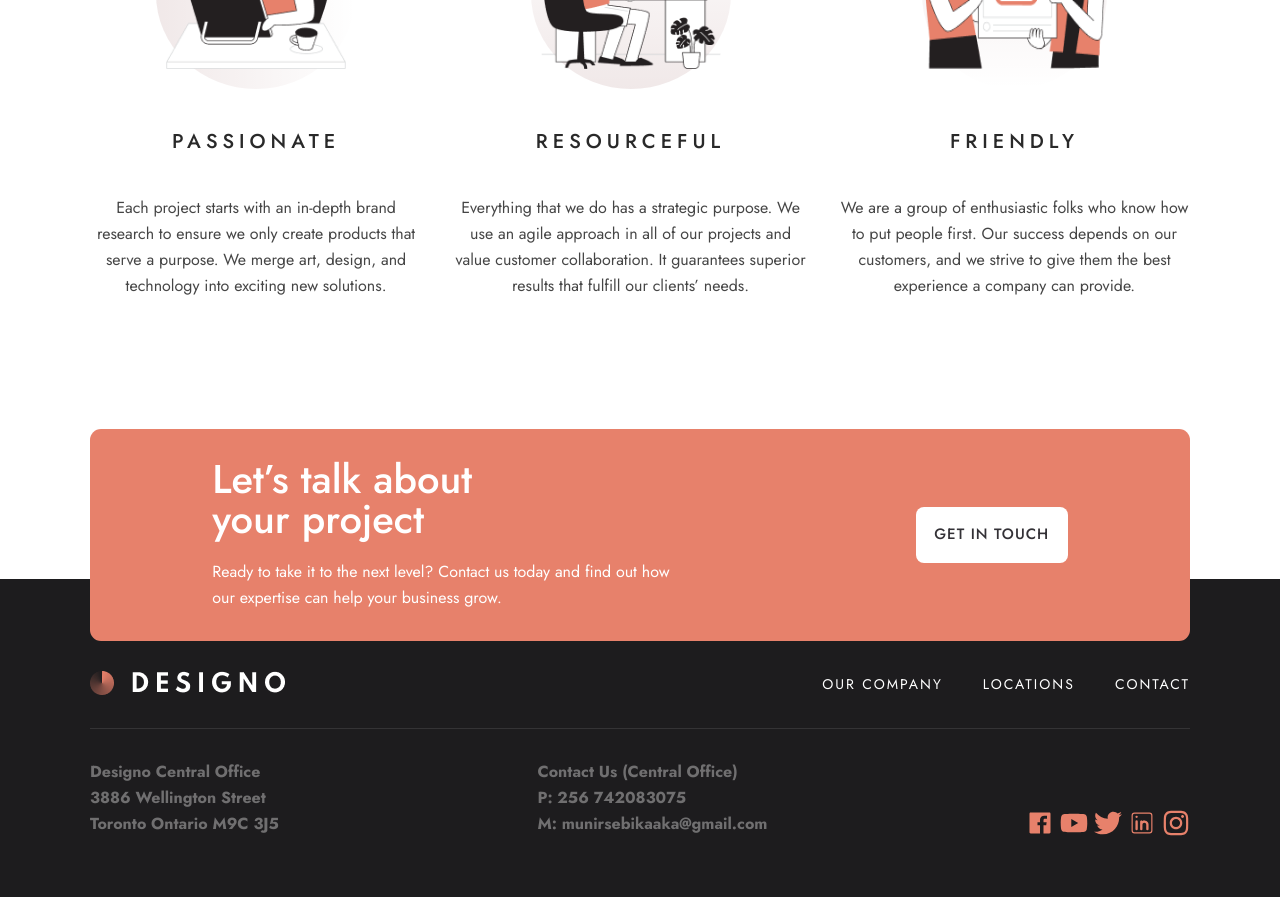
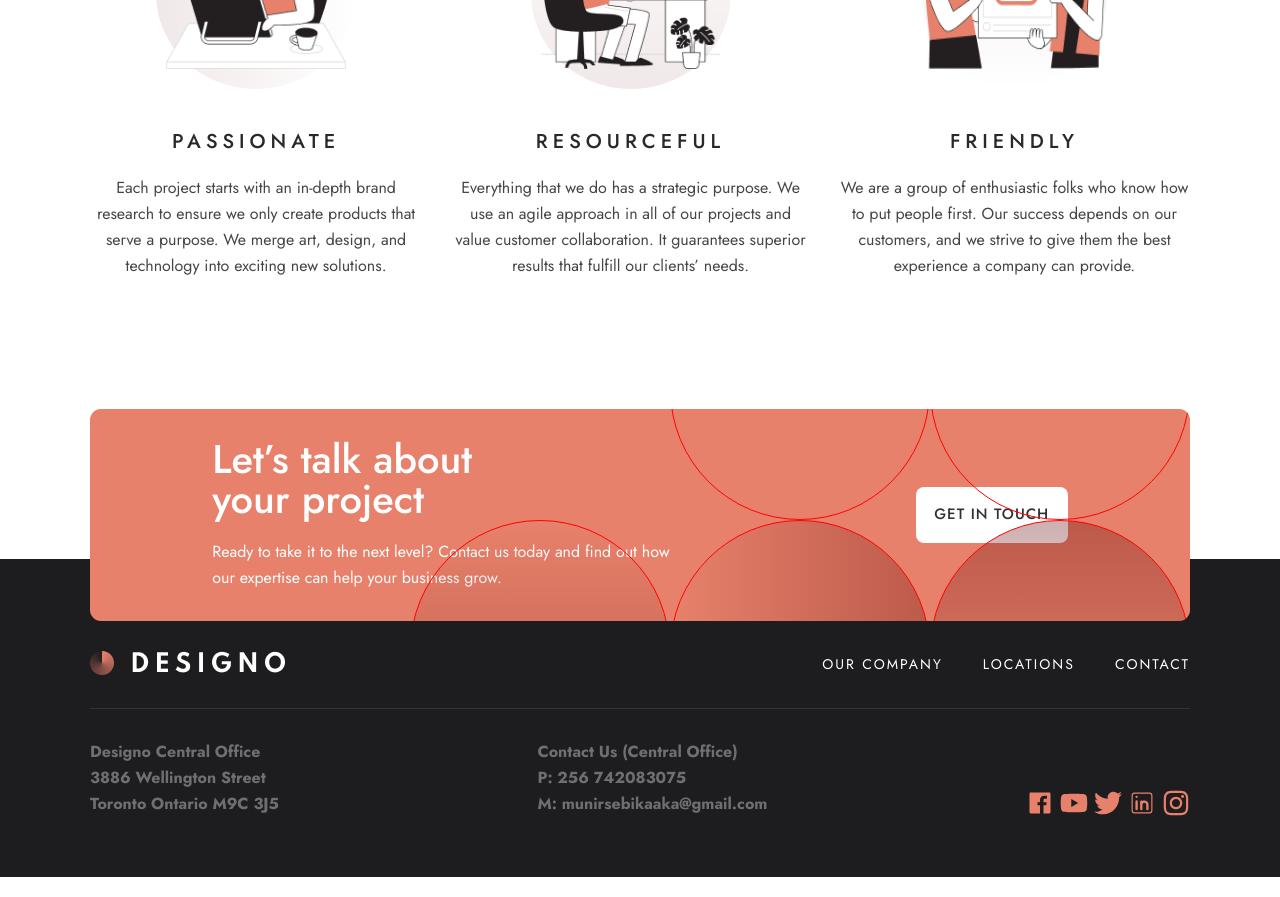
Before and after one commit to munirsebikaaka/audiophile-application, a React (Create React App) app: page / in a window 1280 px wide. Shown: the part 1660-2557 px from the top of the page. Built offline with nearby package versions, Linux system fonts and the light colour scheme; a web font is replaced by a local one.

Commit message:
feat; added the responsive section to the application

```diff
--- a/public/index.html
+++ b/public/index.html
@@ -35,7 +35,7 @@
       work correctly both with client-side routing and a non-root public URL.
       Learn how to configure a non-root public URL by running `npm run build`.
     -->
-    <title>Movies World</title>
+    <title>Designo Application</title>
   </head>
   <body>
     <noscript>You need to enable JavaScript to run this app.</noscript>
--- a/src/generals/footer.js
+++ b/src/generals/footer.js
@@ -8,18 +8,17 @@ import { FaInstagram } from "react-icons/fa";
 const Footer = () => {
   return (
     <footer>
-      {/* <div className="section4">
-        <div>
-          <h1>Let’s talk about your project</h1>
-          <p>
-            Ready to take it to the next level? Contact us today and find out
-            how our expertise can help your business grow.
-          </p>
-        </div>
-        <button>Get in touch</button>
-      </div> */}
       <div className="main">
         <div className="section4">
+          <div className="shades7">
+            <div className="sha1 sha-f"></div>
+            <div className="sha1"></div>
+          </div>
+          <div className="shades8">
+            <div className="sha1 sha"></div>
+            <div className="sha1 sha2"></div>
+            <div className="sha1 sha3"></div>
+          </div>
           <div>
             <h1>Let’s talk about your project</h1>
             <p>
--- a/src/index.css
+++ b/src/index.css
@@ -482,6 +482,7 @@ nav ul li:hover {
   flex-direction: column;
   justify-content: center;
   padding-left: 80px;
+  /* width: 100%; */
 }
 .ours .section2 img {
   width: 100%;
@@ -679,7 +680,8 @@ footer .section4 p {
 /* SHADES */
 .web,
 .app,
-.desig {
+.desig,
+footer .main .section4 {
   position: relative;
   overflow: hidden;
 }
@@ -688,51 +690,64 @@ footer .section4 p {
 .shades3 .sha1,
 .shades4 .sha1,
 .shades5 .sha1,
-.shades6 .sha1 {
+.shades6 .sha1,
+.shades7 .sha1,
+.shades8 .sha1 {
   height: 260px;
   width: 260px;
   border-radius: 50%;
   border: 1px solid red;
 }
-.shades {
+.shades,
+.shades2,
+.shades3,
+.shades4,
+.shades5,
+.shades6,
+.shades7,
+.shades8 {
   display: flex;
   align-items: center;
   position: absolute;
+}
+.shades {
   right: 0;
   top: -90%;
 }
 .shades2 {
-  display: flex;
-  align-items: center;
-  position: absolute;
   bottom: -100%;
   right: 0;
 }
 .shades3 {
-  display: flex;
-  align-items: center;
-  position: absolute;
   top: -90%;
 }
 .shades4 {
-  display: flex;
-  align-items: center;
-  position: absolute;
   bottom: -100%;
   left: 0;
 }
 .shades5 {
-  display: flex;
-  align-items: center;
-  position: absolute;
-
   bottom: -100%;
   left: -3%;
 }
 .shades6 {
-  display: flex;
-  align-items: center;
-  position: absolute;
   top: -90%;
   left: -3%;
 }
+.shades7 {
+  top: -70%;
+  right: 0%;
+}
+.shades8 {
+  bottom: -75%;
+  right: 0%;
+}
+.shades8 .sha3 {
+  background-image: linear-gradient(to bottom, #5d02024f, #5d020200);
+}
+.shades8 .sha2,
+.shades8 .sha-f {
+  background-image: linear-gradient(to left, #5d02024f, #5d020200);
+}
+.shades8 .sha {
+  background-image: linear-gradient(to top, #5d02024f, #5d020200);
+}
--- a/src/index.js
+++ b/src/index.js
@@ -2,6 +2,7 @@ import React from "react";
 import ReactDOM from "react-dom/client";
 import App from "./app";
 import "./index.css";
+import "./quaries.css";
 const root = ReactDOM.createRoot(document.getElementById("root"));
 root.render(
   <React.StrictMode>
--- a/src/mainPages/home.js
+++ b/src/mainPages/home.js
@@ -48,28 +48,33 @@ const HomePage = ({ appBackground, webBackground, graphicBackground }) => {
           <div className="container">
             <img src="imgs/home/passion.png" alt="sticker" />
           </div>
+          <div>
             <h1>PASSIONATE</h1>
             <p>
               Each project starts with an in-depth brand research to ensure we
-            only create products that serve a purpose. We merge art, design, and
-            technology into exciting new solutions.
+              only create products that serve a purpose. We merge art, design,
+              and technology into exciting new solutions.
             </p>
+          </div>
         </div>
         <div className="main">
           <div className="container1">
             <img src="imgs/home/resource.png" alt="sticker" />
           </div>
+          <div>
             <h1>RESOURCEFUL</h1>
             <p>
               Everything that we do has a strategic purpose. We use an agile
-            approach in all of our projects and value customer collaboration. It
-            guarantees superior results that fulfill our clients’ needs.
+              approach in all of our projects and value customer collaboration.
+              It guarantees superior results that fulfill our clients’ needs.
             </p>
+          </div>
         </div>
         <div className="main">
           <div className="container2">
             <img src="imgs/home/freindly.png" alt="sticker" />
           </div>
+          <div>
             <h1>FRIENDLY</h1>
             <p>
               We are a group of enthusiastic folks who know how to put people
@@ -77,6 +82,7 @@ const HomePage = ({ appBackground, webBackground, graphicBackground }) => {
               them the best experience a company can provide.
             </p>
           </div>
+        </div>
       </section>
       <Footer />
     </main>
--- a/src/mainPages/sections/locations.js
+++ b/src/mainPages/sections/locations.js
@@ -21,10 +21,10 @@ const Locations = () => {
             </div>
           </div>
         </div>
-        <img src="imgs/lacations/Group1.png" alt="card" />
+        <img className="img" src="imgs/lacations/Group1.png" clalt="card" />
       </section>
       <section className="section2">
-        <img src="imgs/lacations/Group2.png" alt="card" />
+        <img className="img" src="imgs/lacations/Group2.png" alt="card" />
         <div className="dets-cell">
           <div className="details">
             <div>
@@ -60,7 +60,7 @@ const Locations = () => {
             </div>
           </div>
         </div>
-        <img src="imgs/lacations/Group3.png" alt="card" />
+        <img className="img" src="imgs/lacations/Group3.png" alt="card" />
       </section>
       <Footer />
     </main>
--- /dev/null
+++ b/src/quaries.css
@@ -0,0 +1,91 @@
+@media (max-width: 800px) {
+  /* HOME */
+  .home .section1 h1,
+  .home .section1 p {
+    text-align: center;
+  }
+  .home .section1 {
+    flex-direction: column;
+    align-items: center;
+    gap: 100px;
+    padding-top: 60px;
+    margin-bottom: 100px;
+  }
+  .home .section1 .content {
+    align-items: center;
+    gap: 30px;
+  }
+  .home .section1 .img-cell {
+    right: -15%;
+    top: 10%;
+  }
+  .home .section2 {
+    flex-direction: column;
+  }
+  .home .section2 .big,
+  .home .section2 .small {
+    height: 200px;
+  }
+  .home .section3 {
+    flex-direction: column;
+  }
+  .home .section3 .main {
+    display: flex;
+    /* flex-direction: column; */
+    background-color: brown;
+    gap: 40px;
+  }
+  /* LOCATIONS */
+  .locations .section1,
+  .locations .section3,
+  .locations .section2 {
+    display: flex;
+    flex-direction: column-reverse;
+    align-items: center;
+    gap: 30px;
+  }
+  .locations .section2 {
+    flex-direction: column;
+  }
+  .locations .img {
+    width: 100%;
+    height: 300px;
+  }
+  .locations .details {
+    width: 100%;
+    /* justify-content: center; */
+  }
+  .locations .dets-cell {
+    width: 100%;
+  }
+  /* OURS */
+  .ours .section1,
+  .ours .section2,
+  .ours .section3 {
+    display: flex;
+    flex-direction: column;
+  }
+  .ours .section1,
+  .ours .section3 {
+    flex-direction: column-reverse;
+  }
+  .ours .section1 img,
+  .ours .section2 img,
+  .ours .section3 img {
+    height: 320px;
+  }
+  .ours .section1 .cont,
+  .ours .section2 div,
+  .ours .section3 .det {
+    width: 100%;
+  }
+  .ours .section3 .det .cont {
+    align-items: center;
+  }
+  .countries {
+    flex-direction: column;
+    align-items: center;
+    gap: 60px;
+    padding: 0;
+  }
+}
```
Lines whose indentation alone changed are shown as unchanged.
